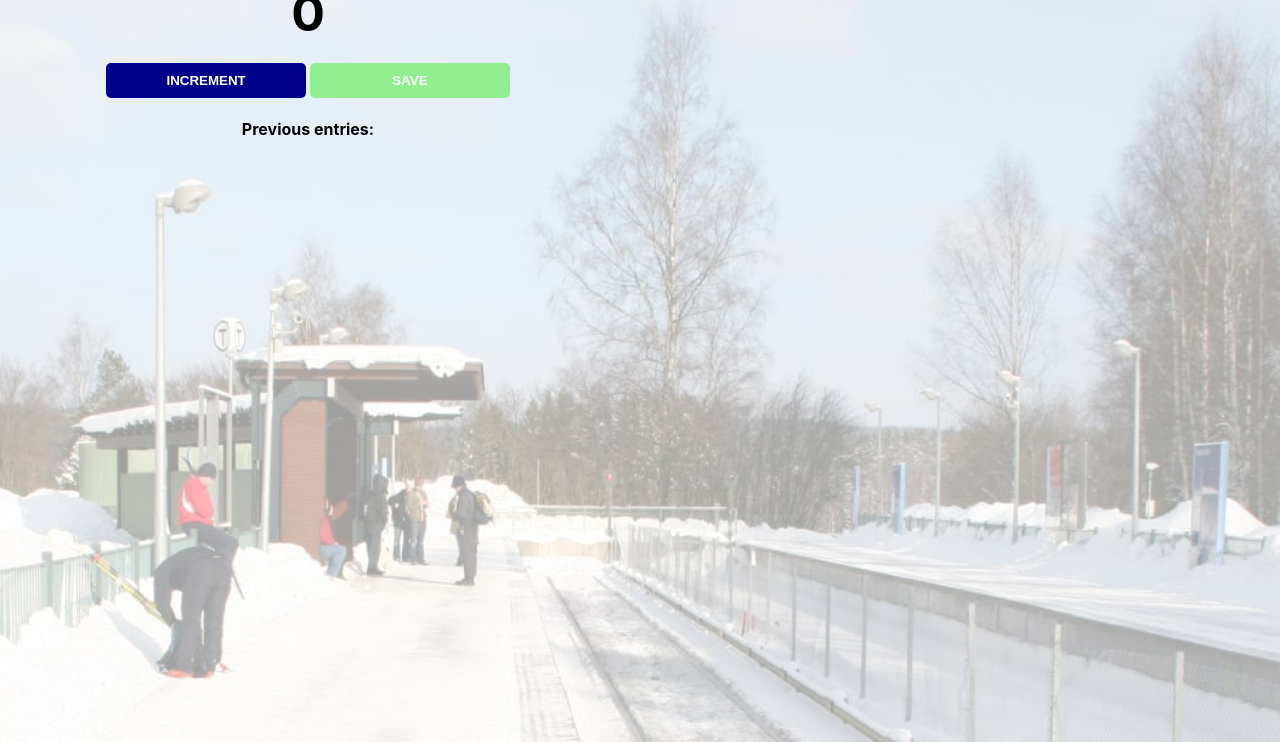
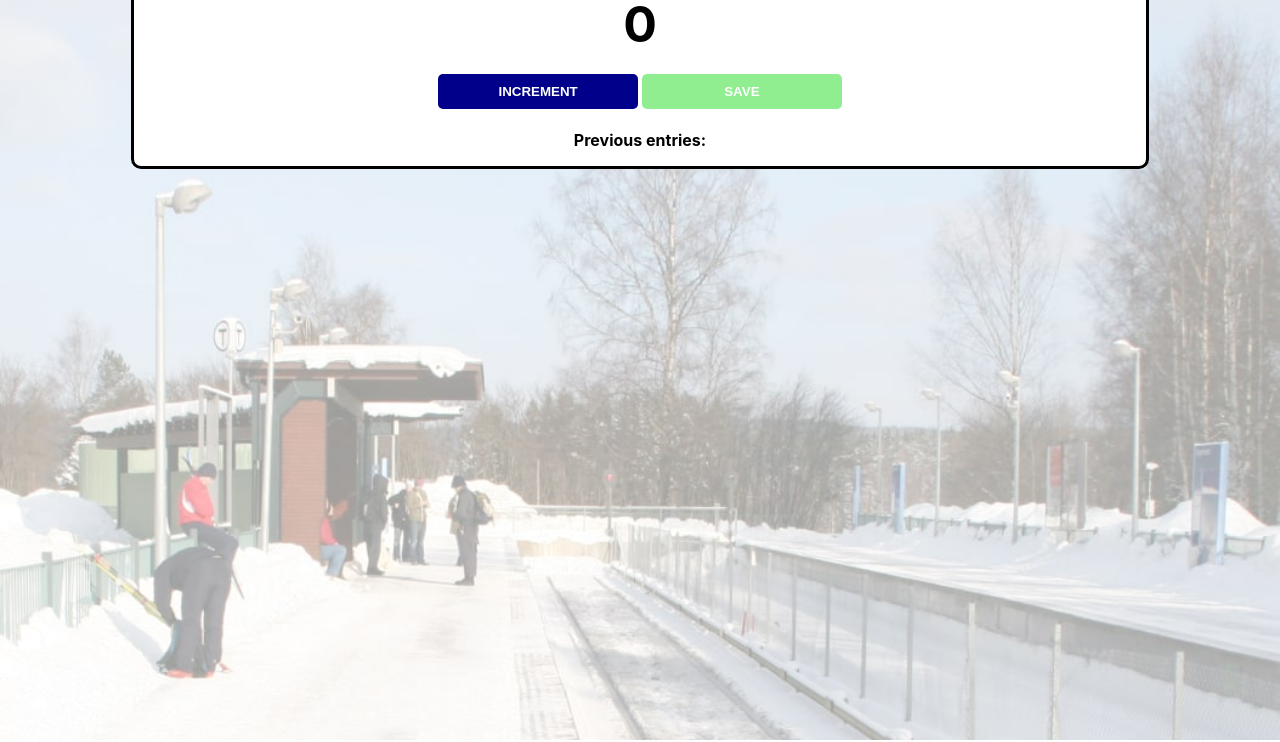
Before and after one commit to sssolano/personal-counter, a plain HTML site: page index.html in a window 1280 px wide. Shown: the part 76-818 px from the top of the page. Drawn offline with Linux system fonts and the light colour scheme.

Commit message:
Update index.css

```diff
--- a/index.css
+++ b/index.css
@@ -38,5 +38,9 @@ button {
 }
 
 #pageBody {
-    max-width: 600px;
+    background: white;
+    max-width: 80%;
+    margin: auto;
+    border: 3px solid black;
+    border-radius: 10px;
 }
```
